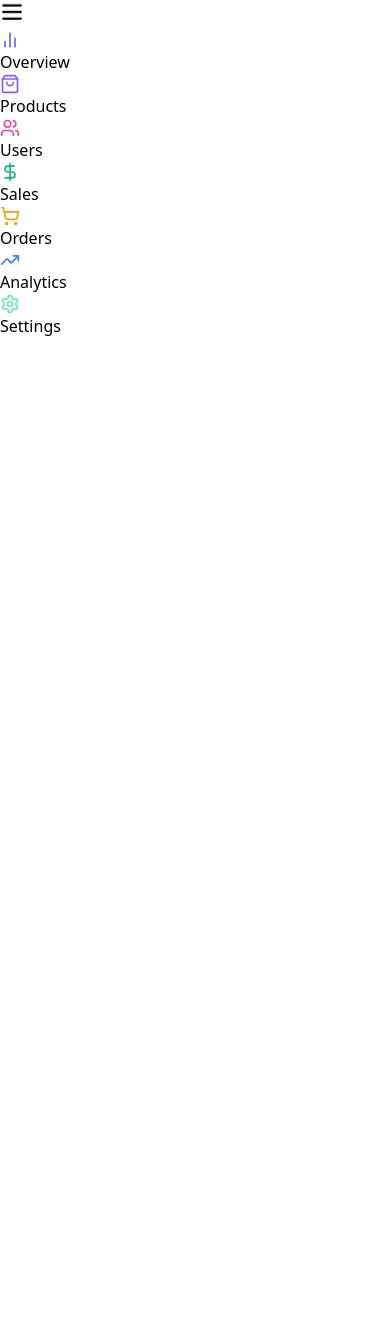
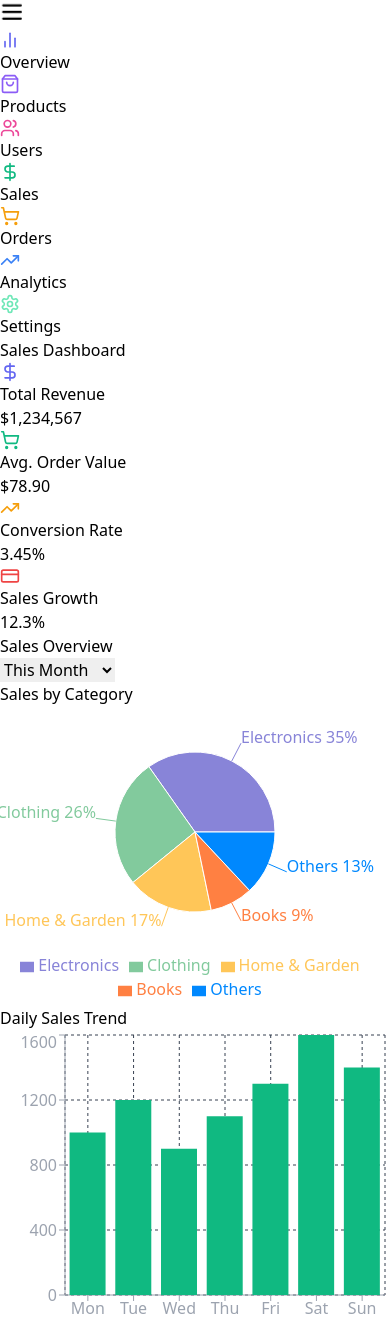
Before and after one commit to Morojuoluwa/admindashboard, a React (Vite) app: page /sales in a window 390 px wide. Before the commit the page ends 844 px from the top, so only its background shows below. Built offline with nearby package versions, Linux system fonts and the light colour scheme.

Commit message:
Built the sales page

```diff
--- a/src/App.jsx
+++ b/src/App.jsx
@@ -1,9 +1,11 @@
 import React from 'react'
 import { Route, Routes } from 'react-router-dom'
 import OverView from './components/OverView'
-import SideBar from './components/SideBar'
+import SideBar from './components/common/SideBar'
 import ProductsPage from './components/pages/ProductPage'
 import UsersPage from './components/pages/UsersPage'
+import SalesPage from './components/pages/SalesPage'
+import OrdersPage from './components/pages/OrdersPage'
 
 const App = () => {
   return (
@@ -18,6 +20,8 @@
         <Route path='/' element={<OverView/>}/>
         <Route path='/products' element={<ProductsPage/>}/>
         <Route path='/users' element={<UsersPage/>}/>
+        <Route path='/sales' element={<SalesPage/>}/>
+        <Route path='/orders' element={<OrdersPage/>}/>
       </Routes>
     </div>
   )
--- /dev/null
+++ b/src/components/pages/SalesPage.jsx
@@ -0,0 +1,56 @@
+import { motion } from "framer-motion";
+
+import Header from "../common/Header";
+import StatCard from "../common/StatCard";
+import { CreditCard, DollarSign, ShoppingCart, TrendingUp } from "lucide-react";
+import SalesOverviewChart from "../sales/SalesOverviewChart";
+import SalesByCategoryChart from "../sales/SalesByCategoryChart";
+import DailySalesTrend from "../sales/DailySalesTrend";
+
+const salesStats = {
+	totalRevenue: "$1,234,567",
+	averageOrderValue: "$78.90",
+	conversionRate: "3.45%",
+	salesGrowth: "12.3%",
+};
+
+const SalesPage = () => {
+	return (
+		<div className='flex-1 overflow-auto relative z-10'>
+			<Header title='Sales Dashboard' />
+
+			<main className='max-w-7xl mx-auto py-6 px-4 lg:px-8'>
+				{/* SALES STATS */}
+				<motion.div
+					className='grid grid-cols-1 gap-5 sm:grid-cols-2 lg:grid-cols-4 mb-8'
+					initial={{ opacity: 0, y: 20 }}
+					animate={{ opacity: 1, y: 0 }}
+					transition={{ duration: 1 }}
+				>
+					<StatCard name='Total Revenue' icon={DollarSign} value={salesStats.totalRevenue} color='#6366F1' />
+					<StatCard
+						name='Avg. Order Value'
+						icon={ShoppingCart}
+						value={salesStats.averageOrderValue}
+						color='#10B981'
+					/>
+					<StatCard
+						name='Conversion Rate'
+						icon={TrendingUp}
+						value={salesStats.conversionRate}
+						color='#F59E0B'
+					/>
+					<StatCard name='Sales Growth' icon={CreditCard} value={salesStats.salesGrowth} color='#EF4444' />
+				</motion.div>
+
+				<SalesOverviewChart />
+
+				<div className='grid grid-cols-1 lg:grid-cols-2 gap-8 mb-8'>
+					<SalesByCategoryChart />
+					<DailySalesTrend />
+				</div>
+			</main>
+		</div>
+	);
+};
+export default SalesPage;
--- /dev/null
+++ b/src/components/sales/DailySalesTrend.jsx
@@ -0,0 +1,44 @@
+import { motion } from "framer-motion";
+import { BarChart, Bar, XAxis, YAxis, CartesianGrid, Tooltip, ResponsiveContainer } from "recharts";
+
+const dailySalesData = [
+	{ name: "Mon", sales: 1000 },
+	{ name: "Tue", sales: 1200 },
+	{ name: "Wed", sales: 900 },
+	{ name: "Thu", sales: 1100 },
+	{ name: "Fri", sales: 1300 },
+	{ name: "Sat", sales: 1600 },
+	{ name: "Sun", sales: 1400 },
+];
+
+const DailySalesTrend = () => {
+	return (
+		<motion.div
+			className='bg-gray-800 bg-opacity-50 backdrop-blur-md shadow-lg rounded-xl p-6 border border-gray-700'
+			initial={{ opacity: 0, y: 20 }}
+			animate={{ opacity: 1, y: 0 }}
+			transition={{ delay: 0.4 }}
+		>
+			<h2 className='text-xl font-semibold text-gray-100 mb-4'>Daily Sales Trend</h2>
+
+			<div style={{ width: "100%", height: 300 }}>
+				<ResponsiveContainer>
+					<BarChart data={dailySalesData}>
+						<CartesianGrid strokeDasharray='3 3' stroke='#374151' />
+						<XAxis dataKey='name' stroke='#9CA3AF' />
+						<YAxis stroke='#9CA3AF' />
+						<Tooltip
+							contentStyle={{
+								backgroundColor: "rgba(31, 41, 55, 0.8)",
+								borderColor: "#4B5563",
+							}}
+							itemStyle={{ color: "#E5E7EB" }}
+						/>
+						<Bar dataKey='sales' fill='#10B981' />
+					</BarChart>
+				</ResponsiveContainer>
+			</div>
+		</motion.div>
+	);
+};
+export default DailySalesTrend;
--- /dev/null
+++ b/src/components/sales/SalesByCategoryChart.jsx
@@ -0,0 +1,53 @@
+import { motion } from "framer-motion";
+import { PieChart, Pie, Cell, Tooltip, Legend, ResponsiveContainer } from "recharts";
+const salesByCategory = [
+	{ name: "Electronics", value: 400 },
+	{ name: "Clothing", value: 300 },
+	{ name: "Home & Garden", value: 200 },
+	{ name: "Books", value: 100 },
+	{ name: "Others", value: 150 },
+];
+
+const COLORS = ["#8884d8", "#82ca9d", "#ffc658", "#ff8042", "#0088FE"];
+
+const SalesByCategoryChart = () => {
+	return (
+		<motion.div
+			className='bg-gray-800 bg-opacity-50 backdrop-blur-md shadow-lg rounded-xl p-6 border border-gray-700'
+			initial={{ opacity: 0, y: 20 }}
+			animate={{ opacity: 1, y: 0 }}
+			transition={{ delay: 0.3 }}
+		>
+			<h2 className='text-xl font-semibold text-gray-100 mb-4'>Sales by Category</h2>
+
+			<div style={{ width: "100%", height: 300 }}>
+				<ResponsiveContainer>
+					<PieChart>
+						<Pie
+							data={salesByCategory}
+							cx='50%'
+							cy='50%'
+							outerRadius={80}
+							fill='#8884d8'
+							dataKey='value'
+							label={({ name, percent }) => `${name} ${(percent * 100).toFixed(0)}%`}
+						>
+							{salesByCategory.map((entry, index) => (
+								<Cell key={`cell-${index}`} fill={COLORS[index % COLORS.length]} />
+							))}
+						</Pie>
+						<Tooltip
+							contentStyle={{
+								backgroundColor: "rgba(31, 41, 55, 0.8)",
+								borderColor: "#4B5563",
+							}}
+							itemStyle={{ color: "#E5E7EB" }}
+						/>
+						<Legend />
+					</PieChart>
+				</ResponsiveContainer>
+			</div>
+		</motion.div>
+	);
+};
+export default SalesByCategoryChart;
--- /dev/null
+++ b/src/components/sales/SalesOverviewChart.jsx
@@ -0,0 +1,59 @@
+import { motion } from "framer-motion";
+import { AreaChart, Area, XAxis, YAxis, CartesianGrid, Tooltip, ResponsiveContainer } from "recharts";
+import { useState } from "react";
+
+const monthlySalesData = [
+	{ month: "Jan", sales: 4000 },
+	{ month: "Feb", sales: 3000 },
+	{ month: "Mar", sales: 5000 },
+	{ month: "Apr", sales: 4500 },
+	{ month: "May", sales: 6000 },
+	{ month: "Jun", sales: 5500 },
+	{ month: "Jul", sales: 7000 },
+];
+
+const SalesOverviewChart = () => {
+	const [selectedTimeRange, setSelectedTimeRange] = useState("This Month");
+
+	return (
+		<motion.div
+			className='bg-gray-800 bg-opacity-50 backdrop-blur-md shadow-lg rounded-xl p-6 border border-gray-700 mb-8'
+			initial={{ opacity: 0, y: 20 }}
+			animate={{ opacity: 1, y: 0 }}
+			transition={{ delay: 0.2 }}
+		>
+			<div className='flex items-center justify-between mb-6'>
+				<h2 className='text-xl font-semibold text-gray-100'>Sales Overview</h2>
+
+				<select
+					className='bg-gray-700 text-white rounded-md px-3 py-1 focus:outline-none focus:ring-2
+          focus:ring-blue-500
+          '
+					value={selectedTimeRange}
+					onChange={(e) => setSelectedTimeRange(e.target.value)}
+				>
+					<option>This Week</option>
+					<option>This Month</option>
+					<option>This Quarter</option>
+					<option>This Year</option>
+				</select>
+			</div>
+
+			<div className='w-full h-80'>
+				<ResponsiveContainer>
+					<AreaChart data={monthlySalesData}>
+						<CartesianGrid strokeDasharray='3 3' stroke='#374151' />
+						<XAxis dataKey='month' stroke='#9CA3AF' />
+						<YAxis stroke='#9CA3AF' />
+						<Tooltip
+							contentStyle={{ backgroundColor: "rgba(31, 41, 55, 0.8)", borderColor: "#4B5563" }}
+							itemStyle={{ color: "#E5E7EB" }}
+						/>
+						<Area type='monotone' dataKey='sales' stroke='#8B5CF6' fill='#8B5CF6' fillOpacity={0.3} />
+					</AreaChart>
+				</ResponsiveContainer>
+			</div>
+		</motion.div>
+	);
+};
+export default SalesOverviewChart;
```
Also changed, not shown: src/components/common/SideBar.jsx (renamed from src/components/SideBar.jsx), src/components/pages/OrdersPage.jsx (added).
